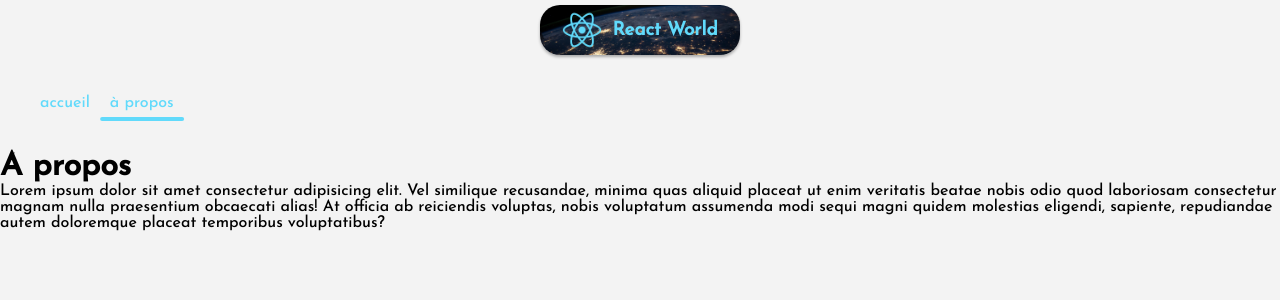
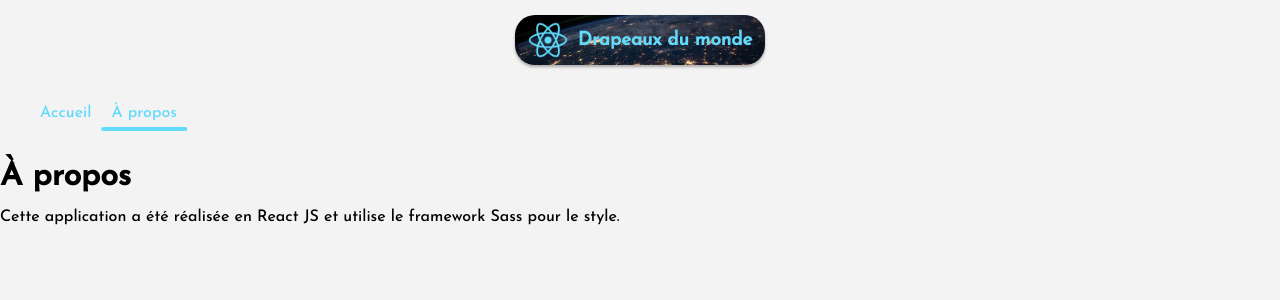
Before and after one commit to JaRoD41/drapeaux, a React (Create React App) app: page /about in a window 1280 px wide. Shown: the top 300 px of the page. Built offline with nearby package versions, Linux system fonts and the light colour scheme.

Commit message:
final cleaning

```diff
--- a/src/components/Card.jsx
+++ b/src/components/Card.jsx
@@ -7,7 +7,7 @@ export default function Card({country}) {
 			<div className="infos">
 				<h2>{country.translations.fra.common}</h2>
 				<h4>{country.capital}</h4>
-				<p>Pop. {country.population.toLocaleString()}</p>
+				<p>Pop. {country.population.toLocaleString()} hab.</p>
 			</div>
 		</li>
 	);
--- a/src/components/Countries.jsx
+++ b/src/components/Countries.jsx
@@ -24,6 +24,7 @@ export default function Countries() {
 					defaultValue={rangeValue}
 					onChange={(e) => setRangeValue(e.target.value)}
 				/>
+				<span>Nbre de drapeaux: {rangeValue}</span>
 				{radios.map((continent) => (
 					<li key={continent}>
 						<input
@@ -39,7 +40,7 @@ export default function Countries() {
 			</ul>
 			{selectedRadio && (
 				<button onClick={() => setSelectedRadio("")}>
-					Annuler la recherche
+					Supprimer le filtre
 				</button>
 			)}
 			<ul>
--- a/src/components/Logo.jsx
+++ b/src/components/Logo.jsx
@@ -4,7 +4,7 @@ export default function Logo() {
   return (
     <div className='logo'>
       <img src="./logo192.png" alt="logo react" />
-      <h3>React World</h3>
+      <h3>Drapeaux du monde</h3>
     </div>
   )
 }
--- a/src/components/Navigation.jsx
+++ b/src/components/Navigation.jsx
@@ -6,10 +6,10 @@ export default function Navigation() {
 		<div className="navigation">
 			<ul>
 				<NavLink to="/" className={(nav) => (nav.isActive ? "nav-active" : "")} end>
-					<li>accueil</li>
+					<li>Accueil</li>
 				</NavLink>
 				<NavLink to="/about" className={(nav) => (nav.isActive ? "nav-active" : "")}>
-					<li>à propos</li>
+					<li>À propos</li>
 				</NavLink>
 			</ul>
 		</div>
--- a/src/pages/About.jsx
+++ b/src/pages/About.jsx
@@ -7,14 +7,10 @@ export default function About() {
 		<div>
 			<Logo />
 			<Navigation />
-			<h1>A propos</h1>
+			<h1>À propos</h1>
+			<br />
 			<p>
-				Lorem ipsum dolor sit amet consectetur adipisicing elit. Vel similique
-				recusandae, minima quas aliquid placeat ut enim veritatis beatae nobis
-				odio quod laboriosam consectetur magnam nulla praesentium obcaecati
-				alias! At officia ab reiciendis voluptas, nobis voluptatum assumenda
-				modi sequi magni quidem molestias eligendi, sapiente, repudiandae autem
-				doloremque placeat temporibus voluptatibus?
+				Cette application a été réalisée en React JS et utilise le framework Sass pour le style.
 			</p>
 		</div>
 	);
--- a/src/styles/components/_logo.scss
+++ b/src/styles/components/_logo.scss
@@ -1,7 +1,7 @@
 .logo {
   @include verticalCenter;
-  margin: 5px auto;
-  width: 200px;
+  margin: 15px auto;
+  width: 250px;
   border-radius: 20px;
   padding: 5px 0;
   box-shadow: 0 2px 3px rgba(0, 0, 0, 0.307);
```
